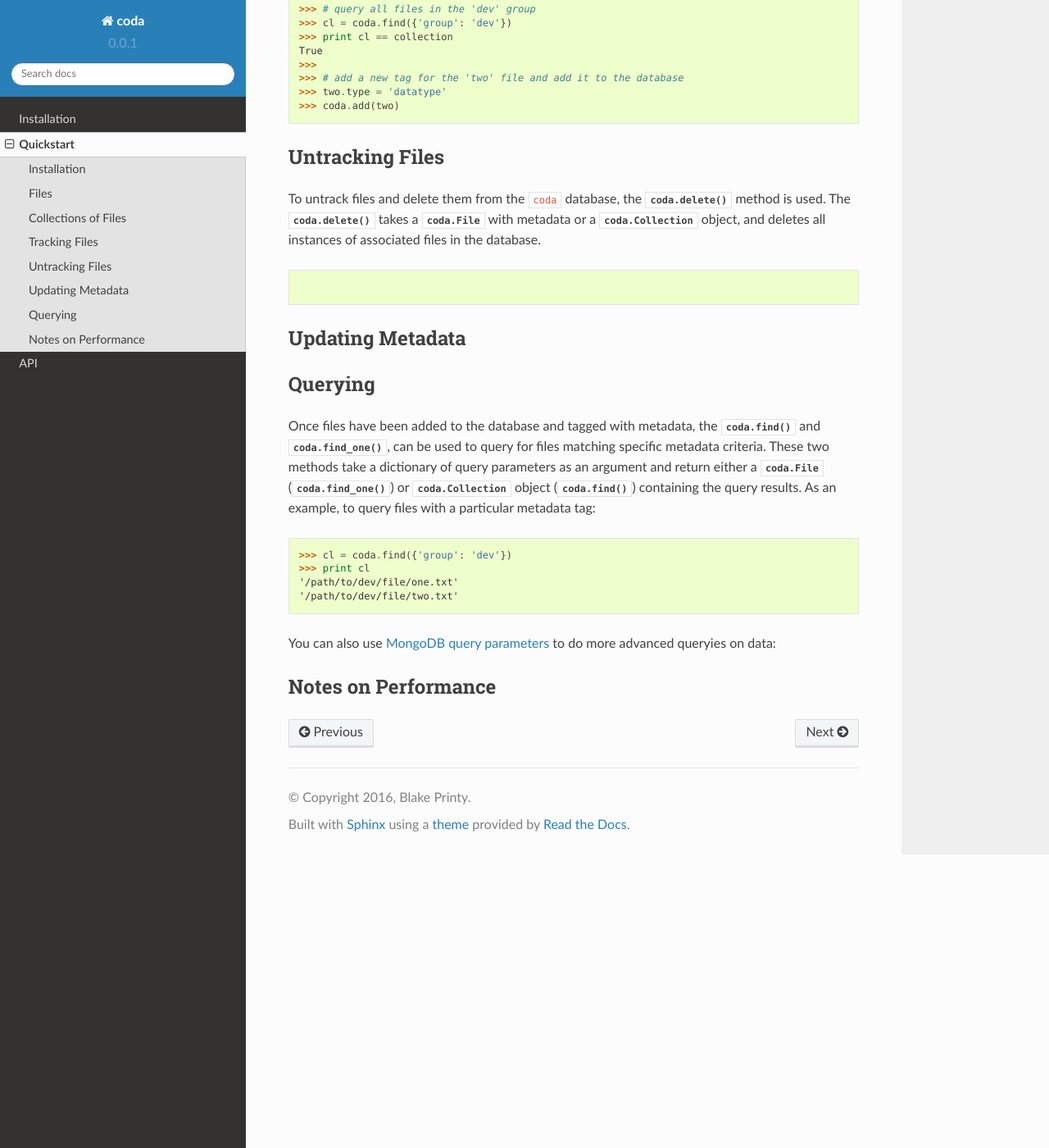
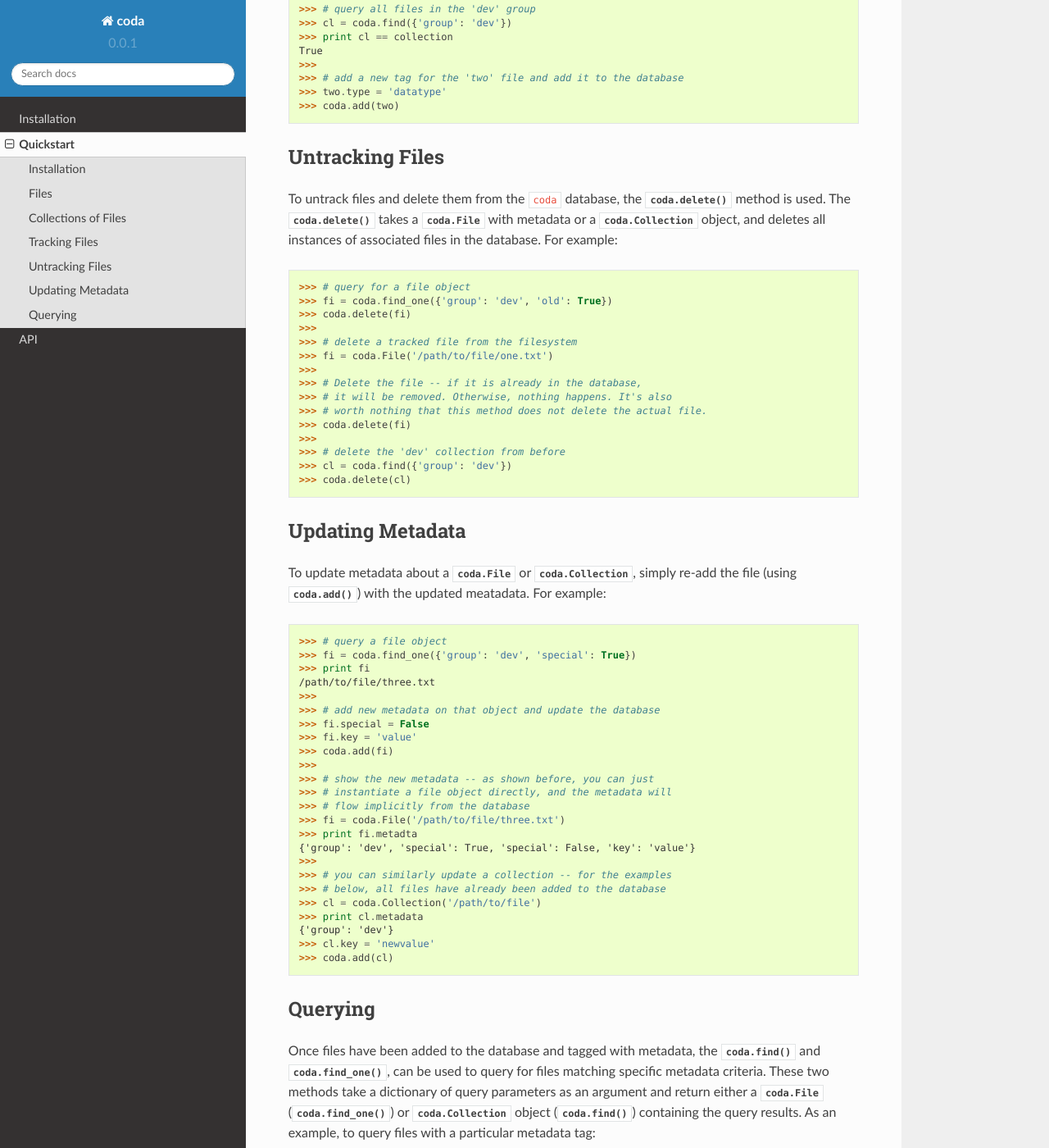
Before and after one commit to bprinty/coda, a Sphinx documentation site: the page built from docs/quickstart.rst, in a window 1280 px wide and 1400 px high, scrolled down 3665 px. Shown: the whole window at 82% size. Built offline with Sphinx 7.4.7 and the Read the Docs theme 2.0.0, drawn with Linux system fonts in a browser that asks for light colours; formulas are drawn with MathJax 3; some of the changed text lies outside the part shown.

Commit message:
documentation

```diff
--- a/docs/index.rst
+++ b/docs/index.rst
@@ -8,7 +8,7 @@ Welcome to coda's documentation!
 Introduction:
 =============
 
-Coda is a file system organizer, originally designed for data scientists who frequently deal with large amounts of heterogeneous data. In this age where data are king, being able to efficiently search and label those data is paramount to maintaining productivity. Coda provides tools for tagging, aggregating, and searching an existing file structure ... BLAH ADD MORE.
+Coda is a file system organizer, originally designed for data scientists who frequently deal with large amounts of heterogeneous data. In this age where data are king, being able to efficiently search and label those data is paramount to maintaining productivity. Coda provides tools for tagging, aggregating, and searching files. ... BLAH ADD MORE.
 
 .. talk about the principles of coda:
 ..    - files are associated with metadata
--- a/docs/quickstart.rst
+++ b/docs/quickstart.rst
@@ -215,15 +215,60 @@ Untracking Files
 
 To untrack files and delete them from the ``coda`` database, the :func:`coda.delete` method is used. The
 :func:`coda.delete` takes a :class:`coda.File` with metadata or a :class:`coda.Collection` object, and
-deletes all instances of associated files in the database.
+deletes all instances of associated files in the database. For example:
 
 .. code-block:: python
+
+    >>> # query for a file object
+    >>> fi = coda.find_one({'group': 'dev', 'old': True})
+    >>> coda.delete(fi)
+    >>>
+    >>> # delete a tracked file from the filesystem
+    >>> fi = coda.File('/path/to/file/one.txt')
+    >>>
+    >>> # Delete the file -- if it is already in the database,
+    >>> # it will be removed. Otherwise, nothing happens. It's also
+    >>> # worth nothing that this method does not delete the actual file.
+    >>> coda.delete(fi)
+    >>>
+    >>> # delete the 'dev' collection from before
+    >>> cl = coda.find({'group': 'dev'})
+    >>> coda.delete(cl)
 
 
 
 Updating Metadata
 -----------------
 
+To update metadata about a :class:`coda.File` or :class:`coda.Collection`, simply re-add the file
+(using :func:`coda.add`) with the updated meatadata. For example:
+
+.. code-block:: python
+
+    >>> # query a file object
+    >>> fi = coda.find_one({'group': 'dev', 'special': True})
+    >>> print fi
+    /path/to/file/three.txt
+    >>>
+    >>> # add new metadata on that object and update the database
+    >>> fi.special = False
+    >>> fi.key = 'value'
+    >>> coda.add(fi)
+    >>>
+    >>> # show the new metadata -- as shown before, you can just
+    >>> # instantiate a file object directly, and the metadata will
+    >>> # flow implicitly from the database
+    >>> fi = coda.File('/path/to/file/three.txt')
+    >>> print fi.metadta
+    {'group': 'dev', 'special': True, 'special': False, 'key': 'value'}
+    >>>
+    >>> # you can similarly update a collection -- for the examples
+    >>> # below, all files have already been added to the database
+    >>> cl = coda.Collection('/path/to/file')
+    >>> print cl.metadata
+    {'group': 'dev'}
+    >>> cl.key = 'newvalue'
+    >>> coda.add(cl)
 
 
 Querying
@@ -239,17 +284,74 @@ containing the query results. As an example, to query files with a particular me
 
     >>> cl = coda.find({'group': 'dev'})
     >>> print cl
-    '/path/to/dev/file/one.txt'
-    '/path/to/dev/file/two.txt'
+    /path/to/dev/file/one.txt
+    /path/to/dev/file/two.txt
 
 
-You can also use `MongoDB query parameters <https://docs.mongodb.com/v3.2/reference/method/db.collection.find/>`_ to do more advanced queryies on data:
+Since you can filter collection objects by arbitrary functions, doing more advanced queryies
+about file contents is easy:
+
+.. code-block:: python
+
+    >>> # define more advanced filtering function --
+    >>> # this example just makes sure the number of lines is
+    >>> # greater than 50
+    >>> def my_filter(name):
+    >>>     with open(name, 'r') as fi:
+    >>>         length = len(fi.readlines())
+    >>>     return length > 50
+    >>>
+    >>> # query and filter the collection
+    >>> cl = coda.find({'group': 'dev'}).filter(my_filter)
+    >>> print cl
+    /path/to/dev/file/two.txt
 
 
+Querying for single files is similarly as easy:
 
-Notes on Performance
---------------------
+.. code-block:: python
 
-.. Talk about not polluting metadata with heavy data ... heavy data should be stored
-.. in files and referenced in metadata. Set-based operations for gathering metadata on
-.. Collections assumes that the metadata is relatively minimal (no extremely deep data structures).
+    >>> fi = coda.find_one({'group': 'dev'})
+    >>> print fi
+    /path/to/dev/file/one.txt
+
+
+As alluded to above, ``coda`` also provides functionality for implicitly doing the querying. If
+you already have a file object that you want to know metadata about, instead of using :func:`coda.find_one`
+with the ``path`` parameter, you can just instantiate a :class:`coda.File` object and query the
+metadata directly. The information is pulled implicitly from the database. For example:
+
+.. code-block:: python
+
+    >>> fi = coda.File('/path/to/dev/file/one.txt')
+    >>> print fi.metadata
+    {'group': 'dev', 'sample': 'A001'}
+
+
+You can also use this method of querying for collections:
+
+.. code-block:: python
+
+    >>> cl = coda.Collection('/path/to/dev/files')
+    >>> print cl.metadata
+    {'group': 'dev'}
+
+
+Finally, since ``coda`` is using MongoDB for storing the metadata, when performing queries with
+:func:`coda.find` and :func:`coda.find_one`, you can use
+`MongoDB query parameters <https://docs.mongodb.com/v3.0/reference/operator/query/>`_
+to do more advanced querying on data:
+
+.. code-block:: python
+
+    >>> cl = coda.find({'$or': [{'group': 'dev'}, {'group': 'test'}]})
+
+
+.. Notes on Performance
+.. --------------------
+
+.. Some datasets have lots of features that are hard to nav``coda`` is not meant to
+
+.. .. Talk about not polluting metadata with heavy data ... heavy data should be stored
+.. .. in files and referenced in metadata. Set-based operations for gathering metadata on
+.. .. Collections assumes that the metadata is relatively minimal (no extremely deep data structures).
```
